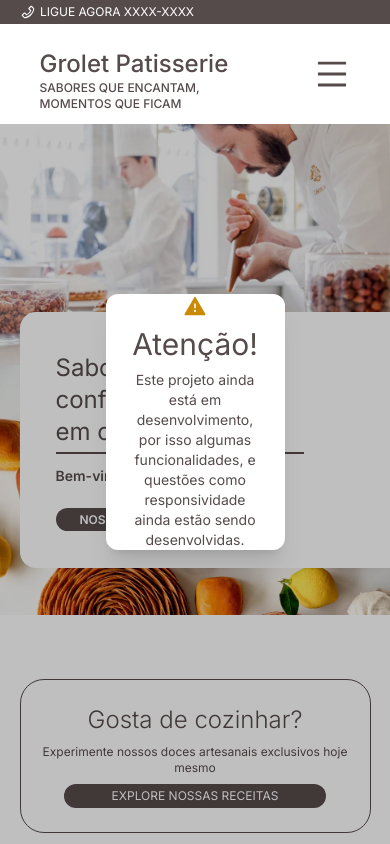
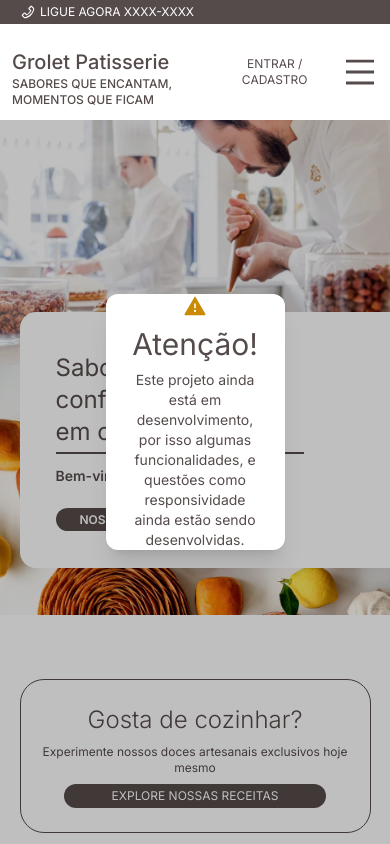
Before and after one commit to JhonatasAnicezio/Grolet_Patisserie, a Next.js app: page / in a window 390 px wide. Shown: the top 844 px of the page. Built offline with nearby package versions, Linux system fonts and the light colour scheme; no server answers.

Commit message:
fix: fix responsive in header1

```diff
--- a/src/app/about/page.tsx
+++ b/src/app/about/page.tsx
@@ -5,7 +5,7 @@ export default function About() {
   return (
     <main className="flex flex-col items-center text-brown-350 pt-space-header">
       <div className="flex max-sm:flex-col-reverse py-16 max-sm:py-0 max-sm:pb-10 w-10/12 max-sm:w-full justify-evenly items-center">
-        <img className="pt-10 w-1/2 max-sm:w-full h-[380px] max-sm:h-auto" src="/masterclass.webp" alt="Descrição da imagem" />
+        <img className="pt-10 w-1/2 max-sm:w-full min-[1200px]:h-[480px] h-[380px] max-sm:h-auto" src="/masterclass.webp" alt="Descrição da imagem" />
         <div className="flex flex-col w-2/5 max-sm:w-full gap-2 max-sm:bg-[#F7F7F5]">
           <h1 className="text-4xl max-sm:pt-10 max-sm:px-4">Nossos confeiteiros</h1>
           <h3 className="text-sm font-medium max-sm:px-4 max-sm:pb-5">SOBRE CEDRIC E SEU TIME DE CONFEITEIROS</h3>
--- a/src/app/page.tsx
+++ b/src/app/page.tsx
@@ -8,7 +8,7 @@ export default function Home() {
   return (
     <>
       <main className="flex flex-col items-center pt-[115px]">
-        <div className="flex relative w-full h-[500px] max-sm:flex-col">
+        <div className="flex relative w-full h-[500px] min-[1200px]:h-[620px] max-sm:flex-col">
           <div className="w-9/12 max-sm:w-full h-full bg-cover" style={{ backgroundImage: "url('/Cedric.webp')" }}/>
           <div className="w-1/4 max-sm:w-full h-full bg-cover" style={{ backgroundImage: "url('/tartes.webp')" }}/>
           <div className="bg-white text-brown-350 gap-28 rounded-tl-xl max-sm:rounded-tl-2xl rounded-bl-xl max-sm:rounded-bl-2xl h-64 w-[45%] max-sm:w-[95%] p-9 absolute top-1/2 max-sm:top-[65%] right-0 -translate-y-1/2">
--- a/src/components/Header/components/button.tsx
+++ b/src/components/Header/components/button.tsx
@@ -19,9 +19,9 @@ export function Button() {
           disabled={pathname === '/register'? true : false}
           onClick={() => setIsOpen(!isOpen)}
           className={`
-            transition duration-500 rounded-full py-1 px-3 border border-gray-500 hover:bg-brown-350 hover:text-white hover:border-brown-350
+            transition duration-500 rounded-full py-1 px-3 border border-gray-500 max-lg:hover:bg-none hover:bg-brown-350 hover:text-white max-lg:hover:border-none hover:border-brown-350
             ${pathname === '/register' && 'bg-brown-350 text-white border-brown-350'}
-            max-sm:text-xl max-lg:border-none max-lg:bg-none
+            max-sm:text-xs max-lg:border-none max-lg:bg-none
           `}
         >
           ENTRAR / CADASTRO
--- a/src/components/Header/components/link.tsx
+++ b/src/components/Header/components/link.tsx
@@ -1,13 +1,15 @@
 'use client'
 import Link from 'next/link';
 import { usePathname } from 'next/navigation';
+import { boolean } from 'zod';
 
 interface propsLinkHeader {
   name: string,
   route: string,
+  setIsOpen?: (value: boolean) => void,
 }
 
-export function LinkHeader({ route, name }: propsLinkHeader) {
+export function LinkHeader({ route, name, setIsOpen }: propsLinkHeader) {
   const pathname = usePathname();
 
   return (
@@ -18,6 +20,11 @@ export function LinkHeader({ route, name }: propsLinkHeader) {
         max-[872px]:text-xl max-[872px]:border-none`
       }
       href={route}
+      onClick={() => {
+        if (setIsOpen) {
+          setIsOpen(false);
+        }
+      }}
     >
       {name}
     </Link>
--- a/src/components/Header/index.tsx
+++ b/src/components/Header/index.tsx
@@ -31,7 +31,7 @@ export function Header() {
       </div>
       <div className="flex text-brown-350 p-3 justify-around">
         <Link href='/' className="max-sm:w-[60%]">
-          <h1 className="text-3xl max-sm:text-2xl font-medium pt-3">Grolet Patisserie</h1>
+          <h1 className="text-3xl max-sm:text-xl font-medium pt-3">Grolet Patisserie</h1>
           <h2 className="text-xs font-medium">SABORES QUE ENCANTAM, MOMENTOS QUE FICAM</h2>
         </Link>
         <nav className="flex gap-4 justify-between max-[872px]:hidden items-center font-medium text-xs text-gray-500">
@@ -41,18 +41,17 @@ export function Header() {
           <LinkHeader name="CONTATO" route="/contact" />
           <Button />
         </nav>
-
+        <Button />
         <Hamburguer isOpen={isOpen} setIsOpen={setIsOpen} />
 
         </div>
         {isOpen &&
           <div className="w-full relative z-10 bg-white right-0">
             <nav className="flex flex-col gap-5 justify-between p-5 items-center font-medium text-xs text-gray-500">
-              <LinkHeader name="SOBRE" route="/about" />
-              <LinkHeader name="RECEITAS" route="/recipes" />
-              <LinkHeader name="PROCESSO" route="/process" />
-              <LinkHeader name="CONTATO" route="/contact" />
-              <Button />
+              <LinkHeader setIsOpen={setIsOpen} name="SOBRE" route="/about" />
+              <LinkHeader setIsOpen={setIsOpen} name="RECEITAS" route="/recipes" />
+              <LinkHeader setIsOpen={setIsOpen} name="PROCESSO" route="/process" />
+              <LinkHeader setIsOpen={setIsOpen} name="CONTATO" route="/contact" />
             </nav>
           </div>
         }
--- a/src/components/Testimonials/index.tsx
+++ b/src/components/Testimonials/index.tsx
@@ -1,6 +1,6 @@
 export function Testimonials() {
   return (
-    <div className="flex flex-col px-5 max-sm:px-0 py-10 gap-5 rounded-3xl items-center text-center w-5/6 max-sm:w-[95%] text-brown-350 bg-white">
+    <div className="flex flex-col px-5 max-sm:px-0 py-10 gap-5 rounded-3xl items-center text-center w-5/6 min-[1200px]:w-2/3 max-sm:w-[95%] text-brown-350 bg-white">
       <h2 className="text-xl pb-2 w-7/12 border-b border-black">Clientes</h2>
       <p className="text-2xl max-sm:text-xs w-full px-8">Os doces dessa patisserie são simplesmente divinos! A variedade de opções é impressionante e a qualidade dos ingredientes é evidente em cada mordida. Mal posso esperar para experimentar mais sabores!</p>
       <h3 className="text-base">Amanda</h3>
```
